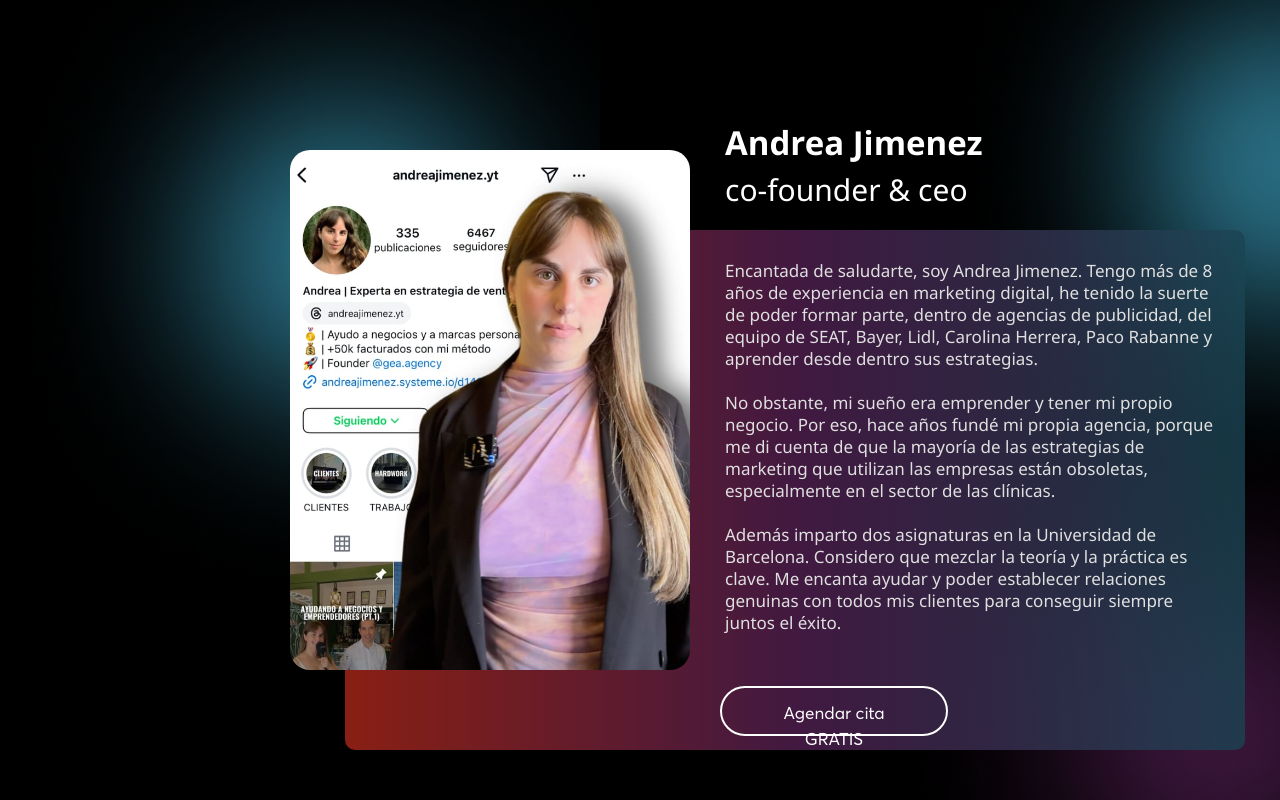
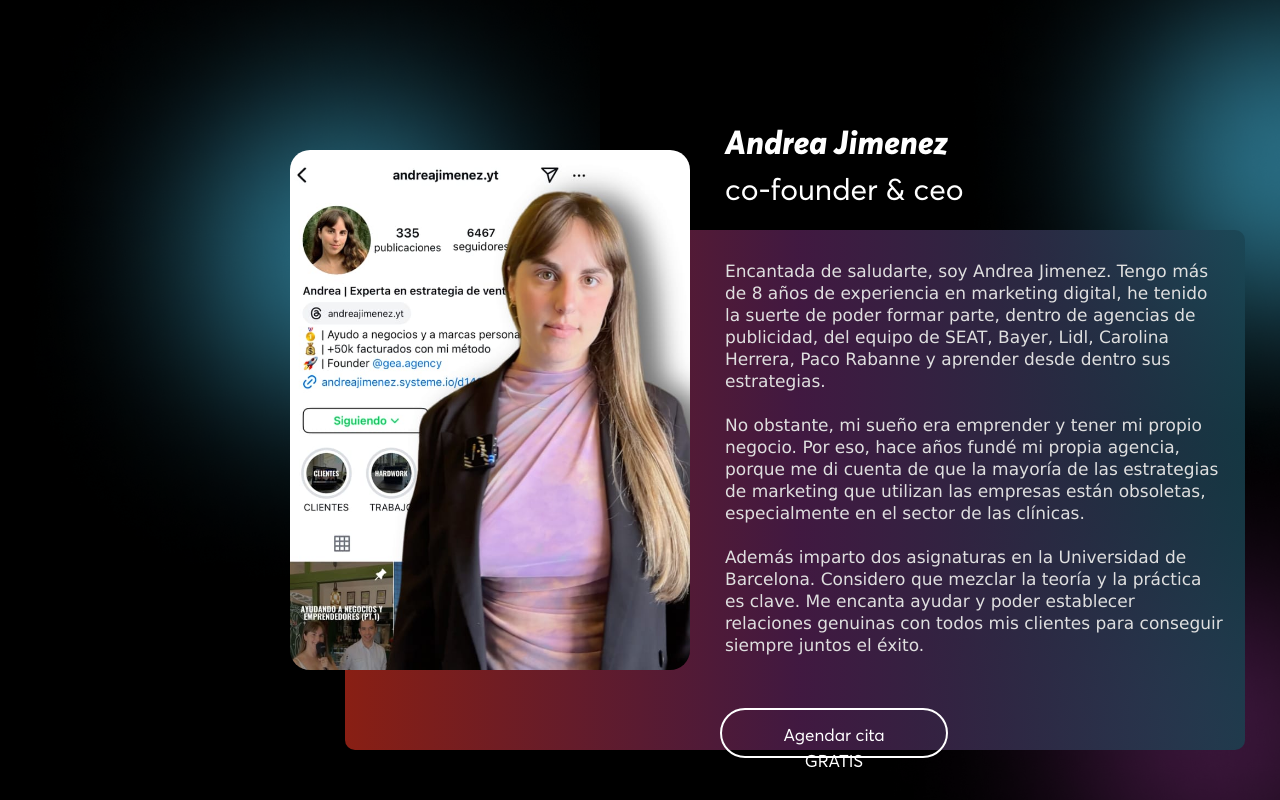
Before and after one commit to JuanBautistaTordini/Alfa-Agency, a plain HTML site: page index.html in a window 1280 px wide. Shown: the part 4740-5540 px from the top of the page. Drawn offline with nearby package versions, Linux system fonts and the light colour scheme.

Commit message:
Refactor font styles for improved readability and consistency

```diff
--- a/index.html
+++ b/index.html
@@ -369,7 +369,6 @@
             font-weight: 100;
             color: #dfdfdf;
             margin: 30px 20px -40px 380px;
-            font-family: 'Segoe UI', Tahoma, Geneva, Verdana, sans-serif;
         }
 
         .foto-andrea {
@@ -385,7 +384,6 @@
             font-weight: 100;
             color: #ffffff;
             margin: 290px 0px 0px -520px;
-            font-family: 'Segoe UI', Tahoma, Geneva, Verdana, sans-serif;
         }
 
         span {
```
